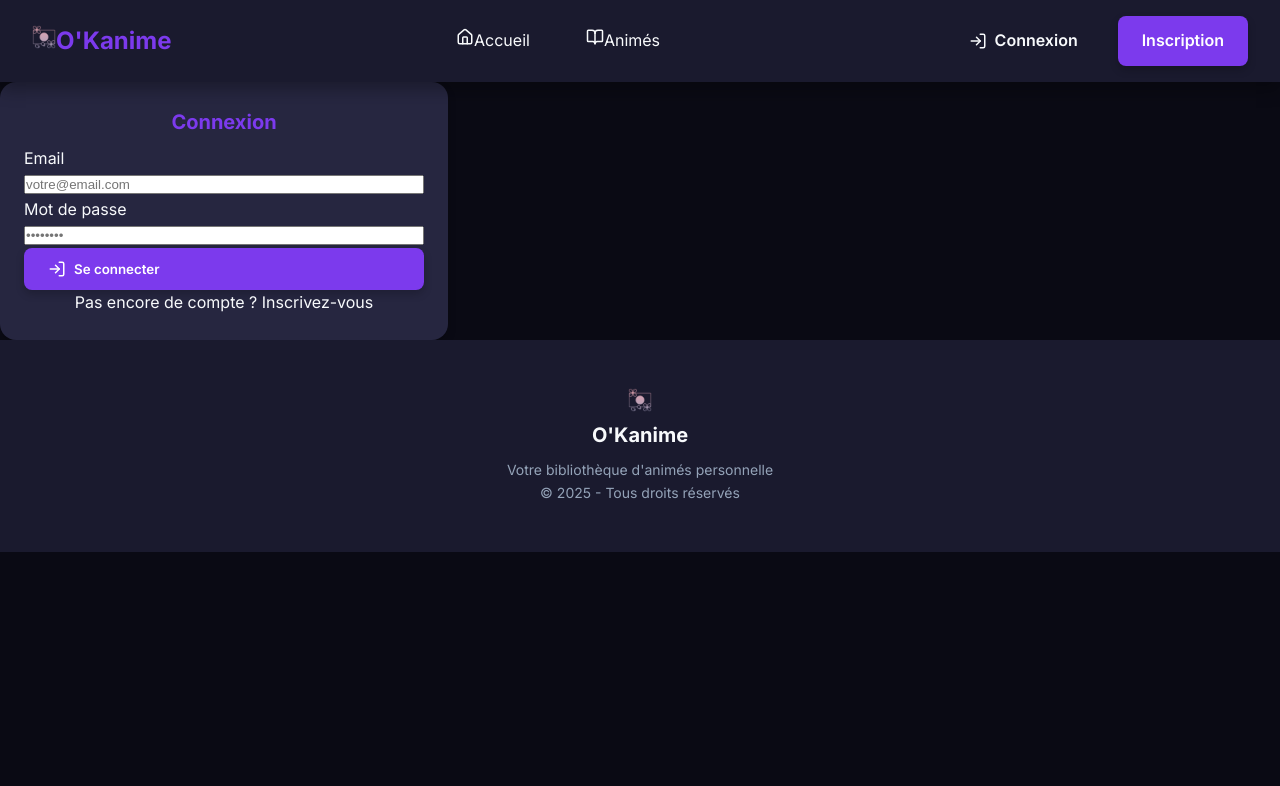
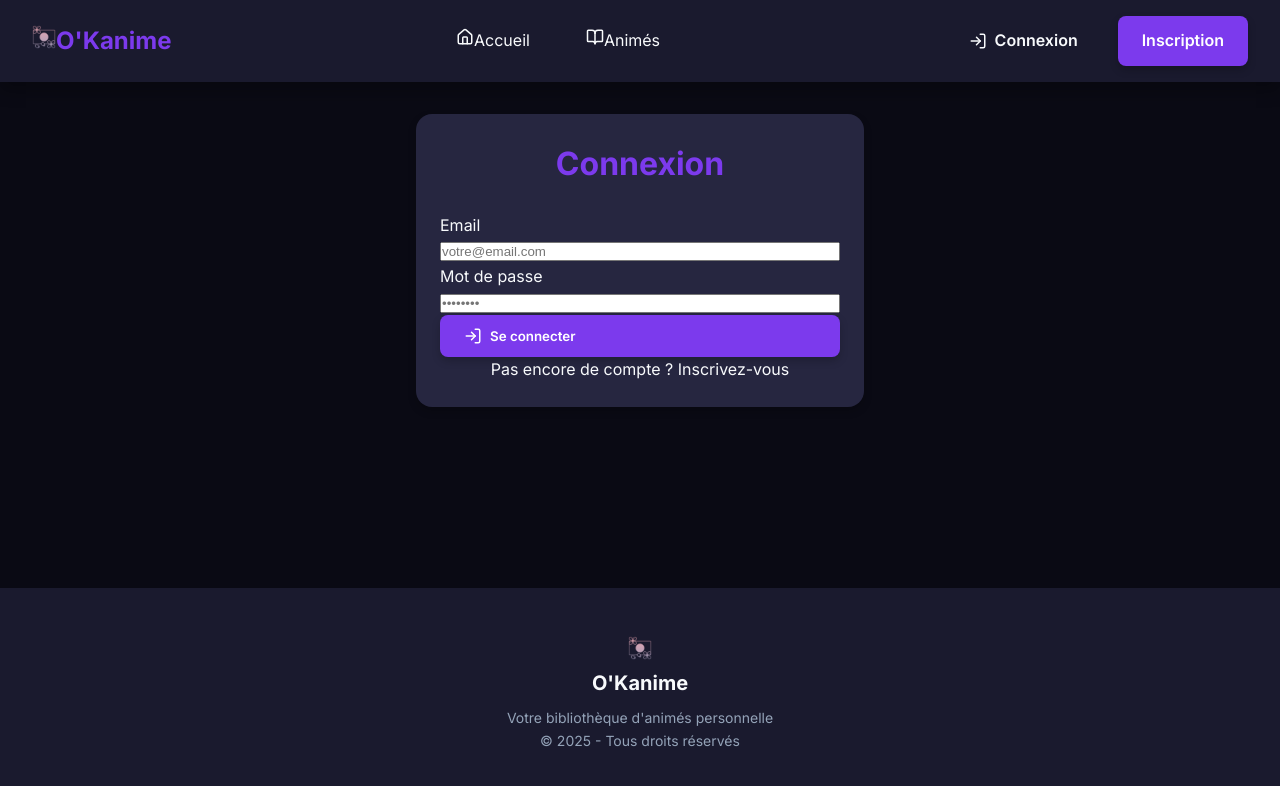
Before and after one commit to B-ludovic/okanime, a Next.js app in the folder frontend/: page /login in a window 1280 px wide. Shown: the top 786 px of the page. Built offline with nearby package versions, Linux system fonts and the light colour scheme; no server answers.

Commit message:
Refactor: adaptation de la page de connexion pour CSS pur

```diff
--- a/frontend/app/(auth)/login/page.js
+++ b/frontend/app/(auth)/login/page.js
@@ -4,16 +4,18 @@ import LoginForm from '@/components/forms/LoginForm';
 
 export default function LoginPage() {
   return (
-    <div className="min-h-screen flex flex-col">
+    <div className="page">
       <Header />
 
-      <main className="flex-1 flex items-center justify-center px-4 py-8">
-        <div className="card w-full max-w-md bg-base-200 shadow-xl">
-          <div className="card-body">
-            <h2 className="card-title text-3xl font-bold text-center mb-6">
-              Connexion
-            </h2>
-            <LoginForm />
+      <main className="main">
+        <div className="container">
+          <div className="card max-w-md mx-auto">
+            <div className="card-body">
+              <h2 className="card-title text-center" style={{ fontSize: '2rem', marginBottom: '1.5rem' }}>
+                Connexion
+              </h2>
+              <LoginForm />
+            </div>
           </div>
         </div>
       </main>
```
